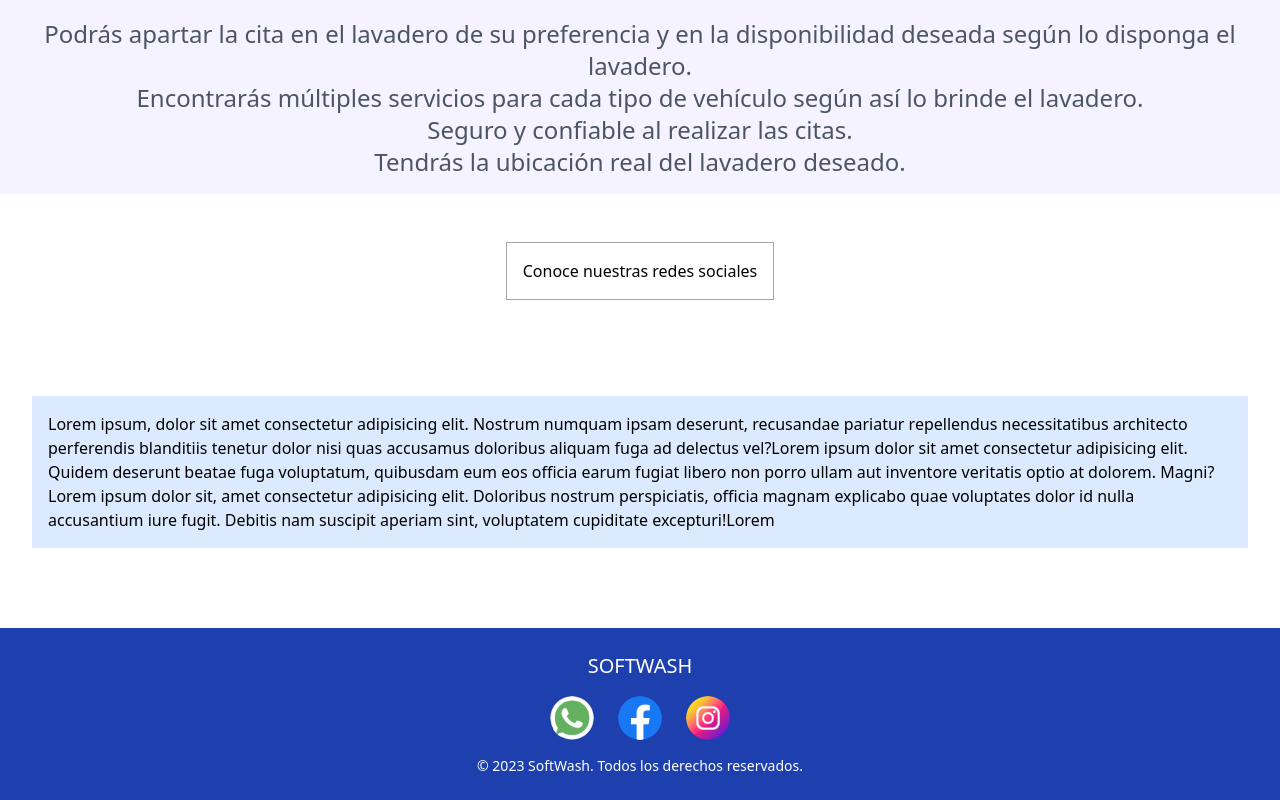
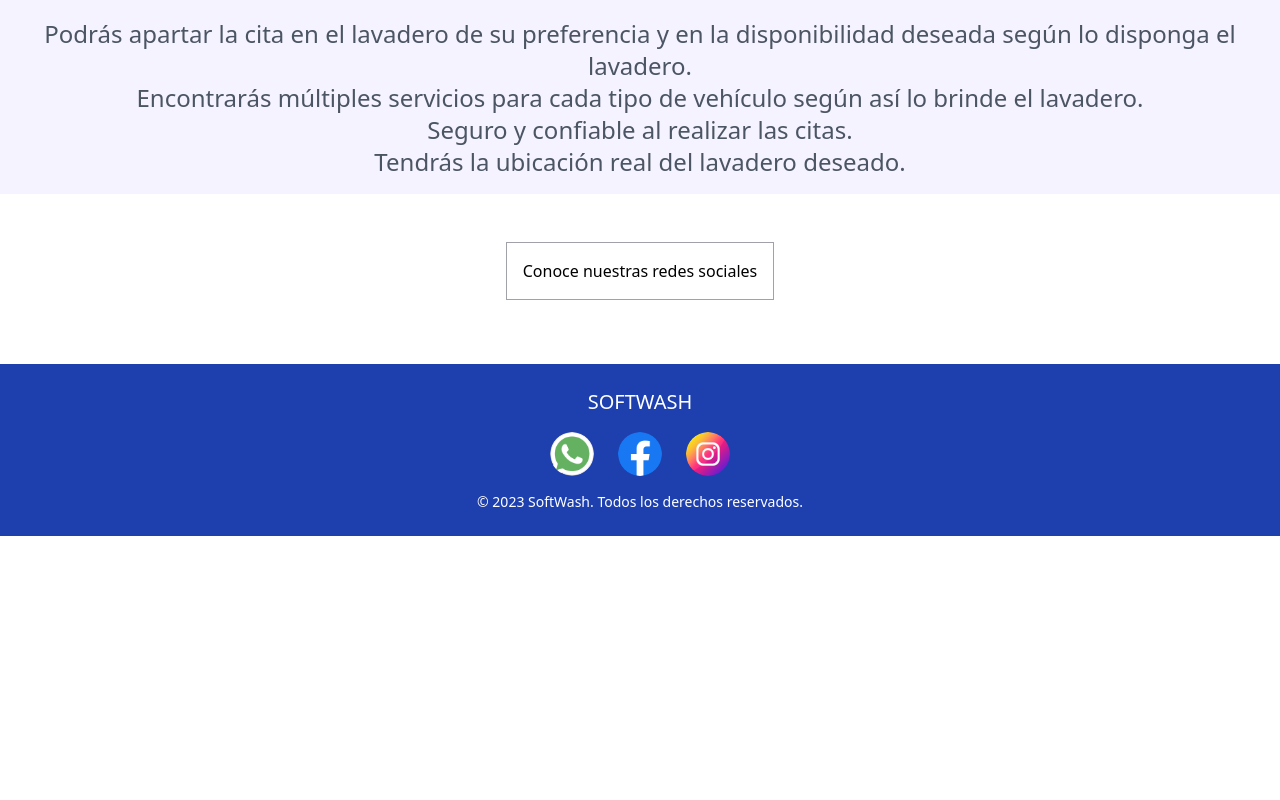
Before and after one commit to andrudevv/Proyecto-Formativo-Softwash, a React (Vite) app: page / in a window 1280 px wide. Shown: the part 912-1712 px from the top of the page. After the commit the page ends 1448 px from the top, so only its background shows below. Built offline with nearby package versions, Linux system fonts and the light colour scheme.

Commit message:
se quito codigo basura

```diff
--- a/src/pages/HomeUsers.jsx
+++ b/src/pages/HomeUsers.jsx
@@ -1,7 +1,6 @@
 import React, { useState } from "react";
 import { FiMenu } from "react-icons/fi";
 import Footer from "../components/Footer";
-// import publicidad from '../img/publicidad.jpg'
 
 function HomeUsers() {
   const callouts = [
@@ -42,7 +41,7 @@ function HomeUsers() {
             <h1 className="text-3xl font-Pathway Gothic One bg-clip-text text-transparent bg-gradient-to-r from-blue-400 to-blue-300 hover:text-blue-500 text-center mt-2 mb-6">
               BIENVENIDO A SOFTWASH
             </h1>
-
+        {/* <img src={imagepubli} alt="" /> */}
             <p className="text-2xl font-Pathway Gothic One text-gray-700 text-center">
               Creamos soluciones innovadoras para simplificar la vida de los
               propietarios de vehículos y mejorar la industria de los lavaderos
@@ -115,12 +114,6 @@ function HomeUsers() {
           </button>
         </div>
       </div>
-      <div className="max-w-screen-2xl mt-0 space-y-8 p-8 mb-4">
-        <div className=" bg-blue-100 p-4 mb-8">
-        <p>Lorem ipsum, dolor sit amet consectetur adipisicing elit. Nostrum numquam ipsam deserunt, recusandae pariatur repellendus necessitatibus architecto perferendis blanditiis tenetur dolor nisi quas accusamus doloribus aliquam fuga ad delectus vel?Lorem ipsum dolor sit amet consectetur adipisicing elit. Quidem deserunt beatae fuga voluptatum, quibusdam eum eos officia earum fugiat libero non porro ullam aut inventore veritatis optio at dolorem. Magni?Lorem ipsum dolor sit, amet consectetur adipisicing elit. Doloribus nostrum perspiciatis, officia magnam explicabo quae voluptates dolor id nulla accusantium iure fugit. Debitis nam suscipit aperiam sint, voluptatem cupiditate excepturi!Lorem
-        </p>
-        </div>
-      </div>
     </div>
 
     </>
```
